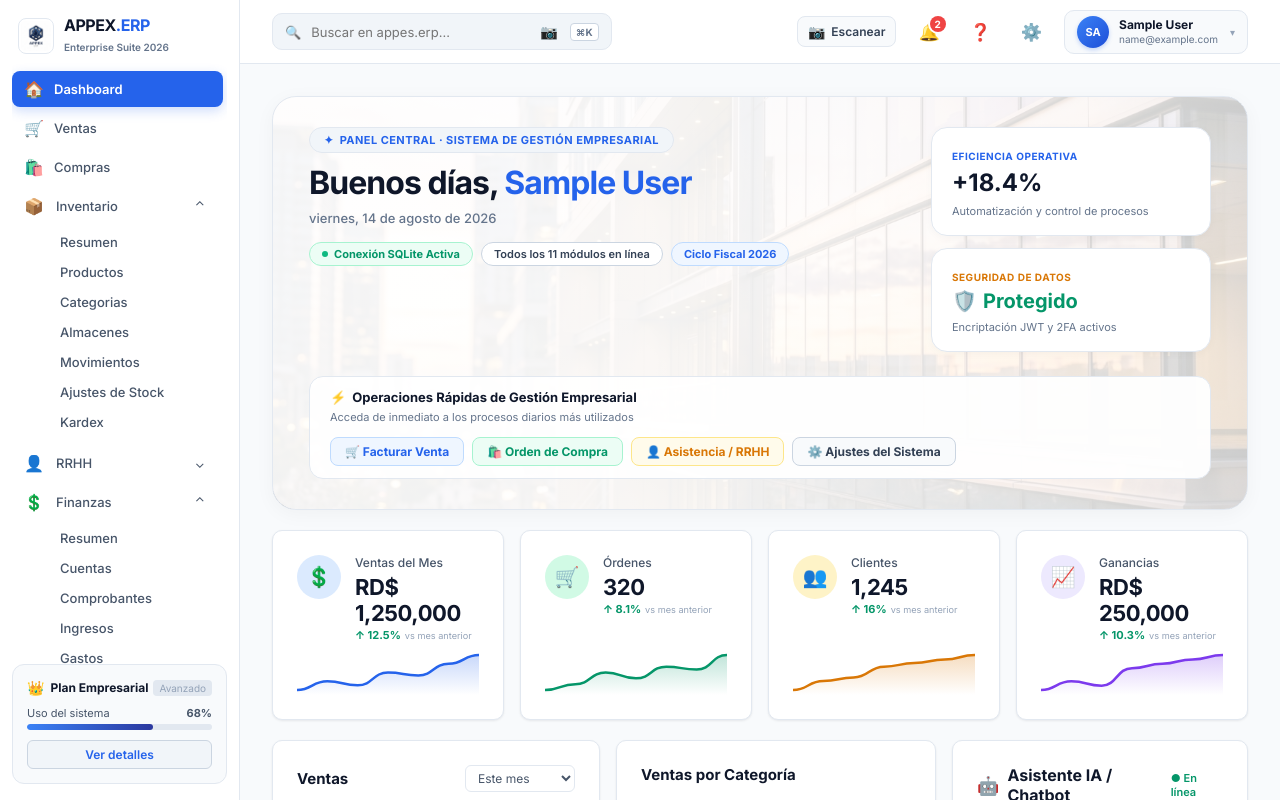
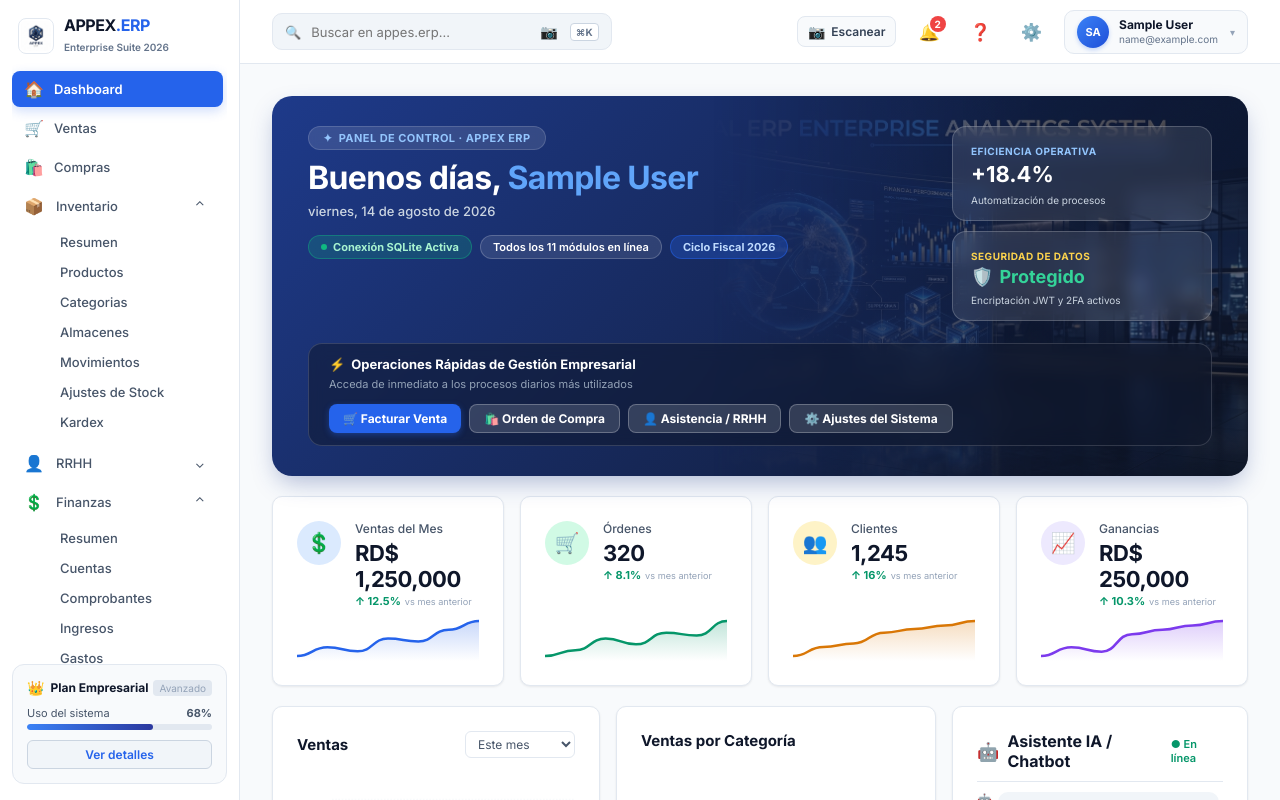
Before and after one commit to francisco-inger/proyecto-erp, a React (Vite) app: page / in a window 1280 px wide. Shown: the top 800 px of the page. Built offline with nearby package versions, Linux system fonts and the light colour scheme; sample sign-in values are in the browser's storage.

Commit message:
style(dashboard): sincronizar Banner Hero del Dashboard principal con la paleta de color Azul Real profundo (#1E3A8A a #0F172A) del Login, imagen panoramica ejecutiva y tarjetas de cristal traslucido

```diff
--- a/src/pages/Dashboard.jsx
+++ b/src/pages/Dashboard.jsx
@@ -288,121 +288,138 @@ export function Dashboard() {
 
   return (
     <div className="dash-container">
-      {/* ── Hero Banner Ejecutivo con Estilo Idéntico a la Referencia ── */}
+      {/* ── Hero Banner Panorámico Ejecutivo (Misma Secuencia de Color Azul Real del Login) ── */}
       <div style={{
-        background: '#FFFFFF',
-        borderRadius: 24,
-        border: '1px solid #E2E8F0',
+        background: 'linear-gradient(135deg, #1E3A8A 0%, #0F172A 100%)',
+        borderRadius: 20,
         padding: '30px 36px',
-        boxShadow: '0 4px 20px rgba(0, 0, 0, 0.04)',
+        boxShadow: '0 10px 25px -5px rgba(30, 58, 138, 0.35)',
         position: 'relative',
         overflow: 'hidden',
         display: 'flex',
         flexDirection: 'column',
-        gap: 24,
-        backgroundImage: 'linear-gradient(to right, rgba(255,255,255,0.95) 40%, rgba(255,255,255,0.8) 100%), url(/branding/dashboard_modern_hero.jpg)',
-        backgroundSize: 'cover',
-        backgroundPosition: 'center',
+        gap: 22,
+        color: '#FFFFFF'
       }}>
+        {/* Imagen panorámica de fondo superpuesta en la parte derecha */}
+        <div style={{
+          position: 'absolute',
+          right: 0,
+          top: 0,
+          bottom: 0,
+          width: '55%',
+          backgroundImage: 'url(/branding/banner_enterprise_panoramic.jpg)',
+          backgroundSize: 'cover',
+          backgroundPosition: 'center right',
+          opacity: 0.35,
+          maskImage: 'linear-gradient(to left, rgba(0,0,0,1) 40%, transparent 100%)',
+          WebkitMaskImage: 'linear-gradient(to left, rgba(0,0,0,1) 40%, transparent 100%)',
+          pointerEvents: 'none'
+        }} />
+
         {/* Fila Superior del Hero */}
-        <div style={{ display: 'flex', justifyContent: 'space-between', alignItems: 'flex-start', flexWrap: 'wrap', gap: 20 }}>
+        <div style={{ display: 'flex', justifyContent: 'space-between', alignItems: 'flex-start', flexWrap: 'wrap', gap: 20, position: 'relative', zIndex: 2 }}>
           <div>
             <div style={{
               display: 'inline-flex',
               alignItems: 'center',
               gap: 6,
-              background: '#F1F5F9',
-              color: '#2563EB',
-              padding: '5px 14px',
+              background: 'rgba(255, 255, 255, 0.12)',
+              color: '#93C5FD',
+              padding: '4px 14px',
               borderRadius: 20,
               fontSize: 11,
               fontWeight: 800,
               textTransform: 'uppercase',
               letterSpacing: '0.04em',
-              marginBottom: 12,
-              border: '1px solid #E2E8F0'
+              marginBottom: 10,
+              backdropFilter: 'blur(4px)',
+              border: '1px solid rgba(255, 255, 255, 0.15)'
             }}>
-              <span>✦</span> PANEL CENTRAL · SISTEMA DE GESTIÓN EMPRESARIAL
+              <span>✦</span> PANEL DE CONTROL · APPEX ERP
             </div>
 
-            <h1 style={{ margin: 0, fontSize: 32, fontWeight: 800, color: '#0F172A', letterSpacing: '-0.03em', lineHeight: 1.15 }}>
-              Buenos días, <span style={{ color: '#2563EB' }}>{user?.name || 'Administrador'}</span>
+            <h1 style={{ margin: 0, fontSize: 32, fontWeight: 800, color: '#FFFFFF', letterSpacing: '-0.02em', lineHeight: 1.15 }}>
+              Buenos días, <span style={{ color: '#60A5FA' }}>{user?.name || 'Administrador'}</span>
             </h1>
-            <p style={{ margin: '8px 0 16px', fontSize: 13, color: '#64748B', fontWeight: 500 }}>
+            <p style={{ margin: '6px 0 16px', fontSize: 13, color: '#CBD5E1', fontWeight: 500 }}>
               {new Date().toLocaleDateString('es-DO', { weekday: 'long', day: 'numeric', month: 'long', year: 'numeric' })}
             </p>
 
             {/* Badges de Estado */}
             <div style={{ display: 'flex', flexWrap: 'wrap', gap: 8 }}>
-              <span style={{ display: 'inline-flex', alignItems: 'center', gap: 6, background: '#ECFDF5', color: '#059669', border: '1px solid #A7F3D0', padding: '4px 12px', borderRadius: 20, fontSize: 11, fontWeight: 700 }}>
+              <span style={{ display: 'inline-flex', alignItems: 'center', gap: 6, background: 'rgba(16, 185, 129, 0.2)', color: '#A7F3D0', border: '1px solid rgba(16, 185, 129, 0.4)', padding: '4px 12px', borderRadius: 20, fontSize: 11, fontWeight: 700 }}>
                 <span style={{ width: 6, height: 6, borderRadius: '50%', background: '#10B981' }} />
                 Conexión SQLite Activa
               </span>
-              <span style={{ background: '#FFFFFF', color: '#334155', border: '1px solid #CBD5E1', padding: '4px 12px', borderRadius: 20, fontSize: 11, fontWeight: 600 }}>
+              <span style={{ background: 'rgba(255, 255, 255, 0.1)', color: '#FFFFFF', border: '1px solid rgba(255, 255, 255, 0.2)', padding: '4px 12px', borderRadius: 20, fontSize: 11, fontWeight: 600 }}>
                 Todos los 11 módulos en línea
               </span>
-              <span style={{ background: '#EFF6FF', color: '#2563EB', border: '1px solid #BFDBFE', padding: '4px 12px', borderRadius: 20, fontSize: 11, fontWeight: 700 }}>
+              <span style={{ background: 'rgba(37, 99, 235, 0.3)', color: '#BFDBFE', border: '1px solid rgba(37, 99, 235, 0.5)', padding: '4px 12px', borderRadius: 20, fontSize: 11, fontWeight: 700 }}>
                 Ciclo Fiscal 2026
               </span>
             </div>
           </div>
 
           {/* Tarjetas Flotantes de Estado Derecho */}
-          <div style={{ display: 'flex', flexDirection: 'column', gap: 12, width: 280 }}>
+          <div style={{ display: 'flex', flexDirection: 'column', gap: 10, width: 260 }}>
             {/* Tarjeta 1: Eficiencia */}
-            <div style={{ background: '#FFFFFF', border: '1px solid #E2E8F0', borderRadius: 16, padding: '16px 20px', boxShadow: '0 2px 8px rgba(0,0,0,0.03)' }}>
-              <span style={{ fontSize: 10, fontWeight: 800, color: '#2563EB', textTransform: 'uppercase', letterSpacing: '0.05em' }}>
+            <div style={{ background: 'rgba(255, 255, 255, 0.1)', backdropFilter: 'blur(8px)', border: '1px solid rgba(255, 255, 255, 0.2)', borderRadius: 14, padding: '12px 18px' }}>
+              <span style={{ fontSize: 10, fontWeight: 800, color: '#93C5FD', textTransform: 'uppercase', letterSpacing: '0.05em' }}>
                 EFICIENCIA OPERATIVA
               </span>
-              <div style={{ fontSize: 24, fontWeight: 800, color: '#0F172A', margin: '4px 0 2px' }}>
+              <div style={{ fontSize: 22, fontWeight: 800, color: '#FFFFFF', margin: '2px 0 1px' }}>
                 +18.4%
               </div>
-              <span style={{ fontSize: 11, color: '#64748B' }}>Automatización y control de procesos</span>
+              <span style={{ fontSize: 10, color: '#CBD5E1' }}>Automatización de procesos</span>
             </div>
 
             {/* Tarjeta 2: Seguridad */}
-            <div style={{ background: '#FFFFFF', border: '1px solid #E2E8F0', borderRadius: 16, padding: '16px 20px', boxShadow: '0 2px 8px rgba(0,0,0,0.03)' }}>
-              <span style={{ fontSize: 10, fontWeight: 800, color: '#D97706', textTransform: 'uppercase', letterSpacing: '0.05em' }}>
+            <div style={{ background: 'rgba(255, 255, 255, 0.1)', backdropFilter: 'blur(8px)', border: '1px solid rgba(255, 255, 255, 0.2)', borderRadius: 14, padding: '12px 18px' }}>
+              <span style={{ fontSize: 10, fontWeight: 800, color: '#FCD34D', textTransform: 'uppercase', letterSpacing: '0.05em' }}>
                 SEGURIDAD DE DATOS
               </span>
-              <div style={{ fontSize: 20, fontWeight: 800, color: '#059669', margin: '4px 0 2px', display: 'flex', alignItems: 'center', gap: 6 }}>
+              <div style={{ fontSize: 18, fontWeight: 800, color: '#34D399', margin: '2px 0 1px', display: 'flex', alignItems: 'center', gap: 6 }}>
                 <span>🛡️</span> Protegido
               </div>
-              <span style={{ fontSize: 11, color: '#64748B' }}>Encriptación JWT y 2FA activos</span>
+              <span style={{ fontSize: 10, color: '#CBD5E1' }}>Encriptación JWT y 2FA activos</span>
             </div>
           </div>
         </div>
 
         {/* Barra de Operaciones Rápidas */}
         <div style={{
-          background: 'rgba(255, 255, 255, 0.95)',
-          border: '1px solid #E2E8F0',
+          background: 'rgba(15, 23, 42, 0.5)',
+          backdropFilter: 'blur(8px)',
+          border: '1px solid rgba(255, 255, 255, 0.15)',
           borderRadius: 14,
           padding: '12px 20px',
           display: 'flex',
           justifyContent: 'space-between',
           alignItems: 'center',
           flexWrap: 'wrap',
-          gap: 12
+          gap: 12,
+          position: 'relative',
+          zIndex: 2
         }}>
           <div>
-            <strong style={{ fontSize: 13, color: '#0F172A', display: 'flex', alignItems: 'center', gap: 6 }}>
-              <span style={{ color: '#EA580C' }}>⚡</span> Operaciones Rápidas de Gestión Empresarial
+            <strong style={{ fontSize: 13, color: '#FFFFFF', display: 'flex', alignItems: 'center', gap: 6 }}>
+              <span style={{ color: '#FB923C' }}>⚡</span> Operaciones Rápidas de Gestión Empresarial
             </strong>
-            <span style={{ fontSize: 11, color: '#64748B' }}>Acceda de inmediato a los procesos diarios más utilizados</span>
+            <span style={{ fontSize: 11, color: '#94A3B8' }}>Acceda de inmediato a los procesos diarios más utilizados</span>
           </div>
 
           <div style={{ display: 'flex', flexWrap: 'wrap', gap: 8 }}>
-            <Link to="/ventas" style={{ background: '#EFF6FF', color: '#2563EB', border: '1px solid #BFDBFE', padding: '6px 14px', borderRadius: 8, fontSize: 12, fontWeight: 700, textDecoration: 'none', display: 'flex', alignItems: 'center', gap: 4 }}>
+            <Link to="/ventas" style={{ background: '#2563EB', color: '#FFFFFF', border: 'none', padding: '6px 14px', borderRadius: 8, fontSize: 12, fontWeight: 700, textDecoration: 'none', display: 'flex', alignItems: 'center', gap: 4, boxShadow: '0 2px 6px rgba(37,99,235,0.4)' }}>
               🛒 Facturar Venta
             </Link>
-            <Link to="/compras" style={{ background: '#ECFDF5', color: '#059669', border: '1px solid #A7F3D0', padding: '6px 14px', borderRadius: 8, fontSize: 12, fontWeight: 700, textDecoration: 'none', display: 'flex', alignItems: 'center', gap: 4 }}>
+            <Link to="/compras" style={{ background: 'rgba(255,255,255,0.15)', color: '#FFFFFF', border: '1px solid rgba(255,255,255,0.25)', padding: '6px 14px', borderRadius: 8, fontSize: 12, fontWeight: 700, textDecoration: 'none', display: 'flex', alignItems: 'center', gap: 4 }}>
               🛍️ Orden de Compra
             </Link>
-            <Link to="/rrhh" style={{ background: '#FFFBEB', color: '#D97706', border: '1px solid #FDE68A', padding: '6px 14px', borderRadius: 8, fontSize: 12, fontWeight: 700, textDecoration: 'none', display: 'flex', alignItems: 'center', gap: 4 }}>
+            <Link to="/rrhh" style={{ background: 'rgba(255,255,255,0.15)', color: '#FFFFFF', border: '1px solid rgba(255,255,255,0.25)', padding: '6px 14px', borderRadius: 8, fontSize: 12, fontWeight: 700, textDecoration: 'none', display: 'flex', alignItems: 'center', gap: 4 }}>
               👤 Asistencia / RRHH
             </Link>
-            <Link to="/ajustes?tab=Sistema" style={{ background: '#F8FAFC', color: '#334155', border: '1px solid #CBD5E1', padding: '6px 14px', borderRadius: 8, fontSize: 12, fontWeight: 700, textDecoration: 'none', display: 'flex', alignItems: 'center', gap: 4 }}>
+            <Link to="/ajustes?tab=Sistema" style={{ background: 'rgba(255,255,255,0.15)', color: '#FFFFFF', border: '1px solid rgba(255,255,255,0.25)', padding: '6px 14px', borderRadius: 8, fontSize: 12, fontWeight: 700, textDecoration: 'none', display: 'flex', alignItems: 'center', gap: 4 }}>
               ⚙️ Ajustes del Sistema
             </Link>
           </div>
```
